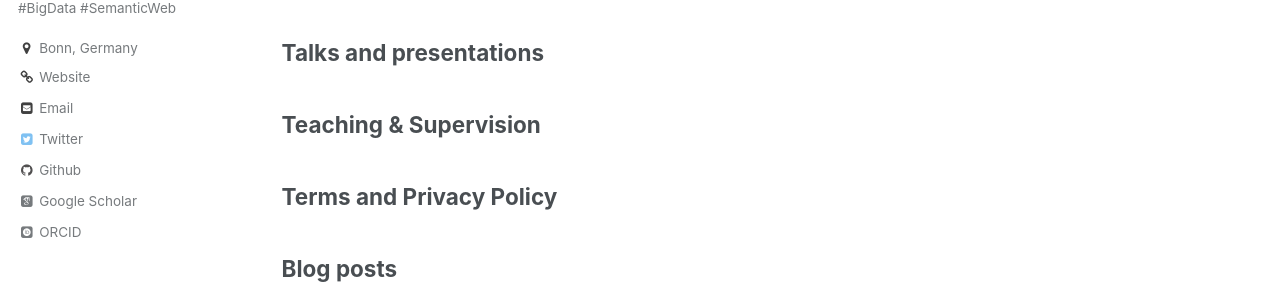
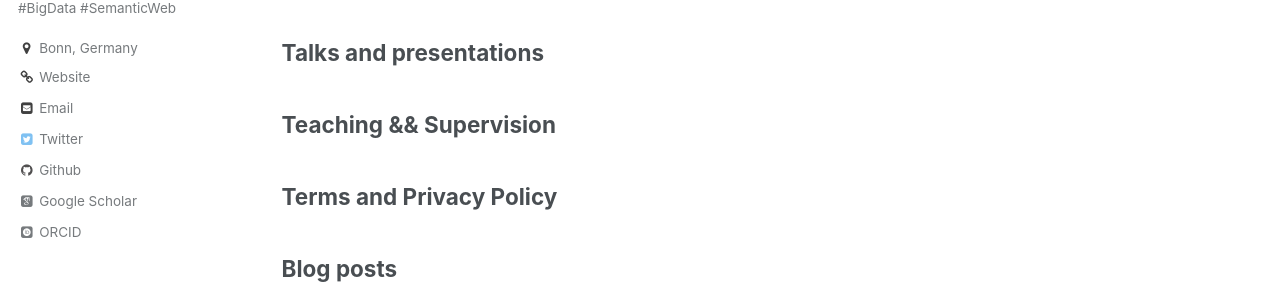
Before and after one commit to GezimSejdiu/gezimsejdiu.github.io, a Jekyll site: the page built from _pages/archive-layout-with-content.md, in a window 1280 px wide and 900 px high, scrolled down 5505 px. Shown: the part 295-600 px from the top of the window. Built offline with Jekyll 4.4.1, drawn with Linux system fonts in a browser that asks for light colours; some web fonts are replaced.

```diff
--- a/_pages/teaching.html
+++ b/_pages/teaching.html
@@ -1,6 +1,6 @@
 ---
 layout: archive
-title: "Teaching & Supervision"
+title: "Teaching && Supervision"
 permalink: /teaching/
 author_profile: true
 ---
```
